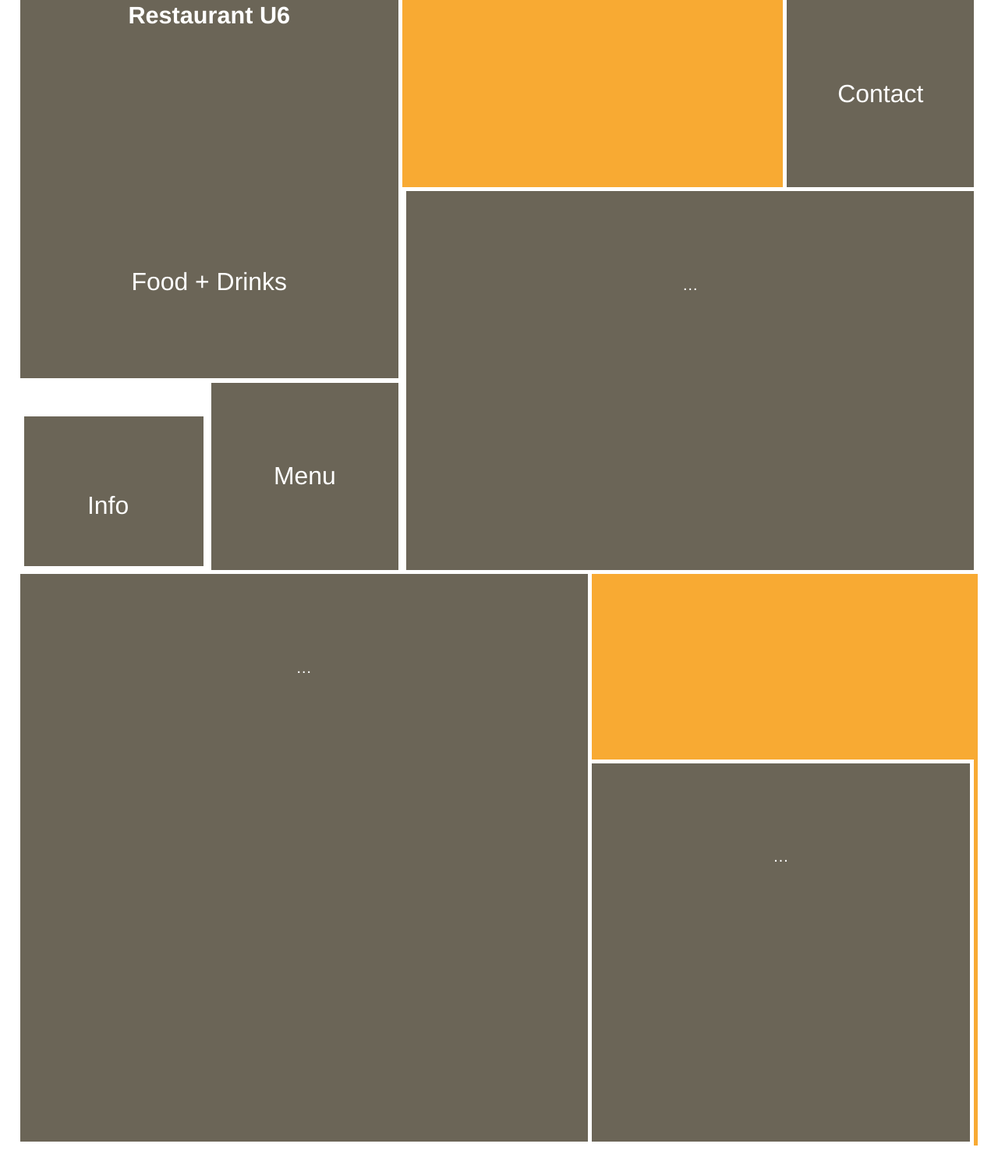
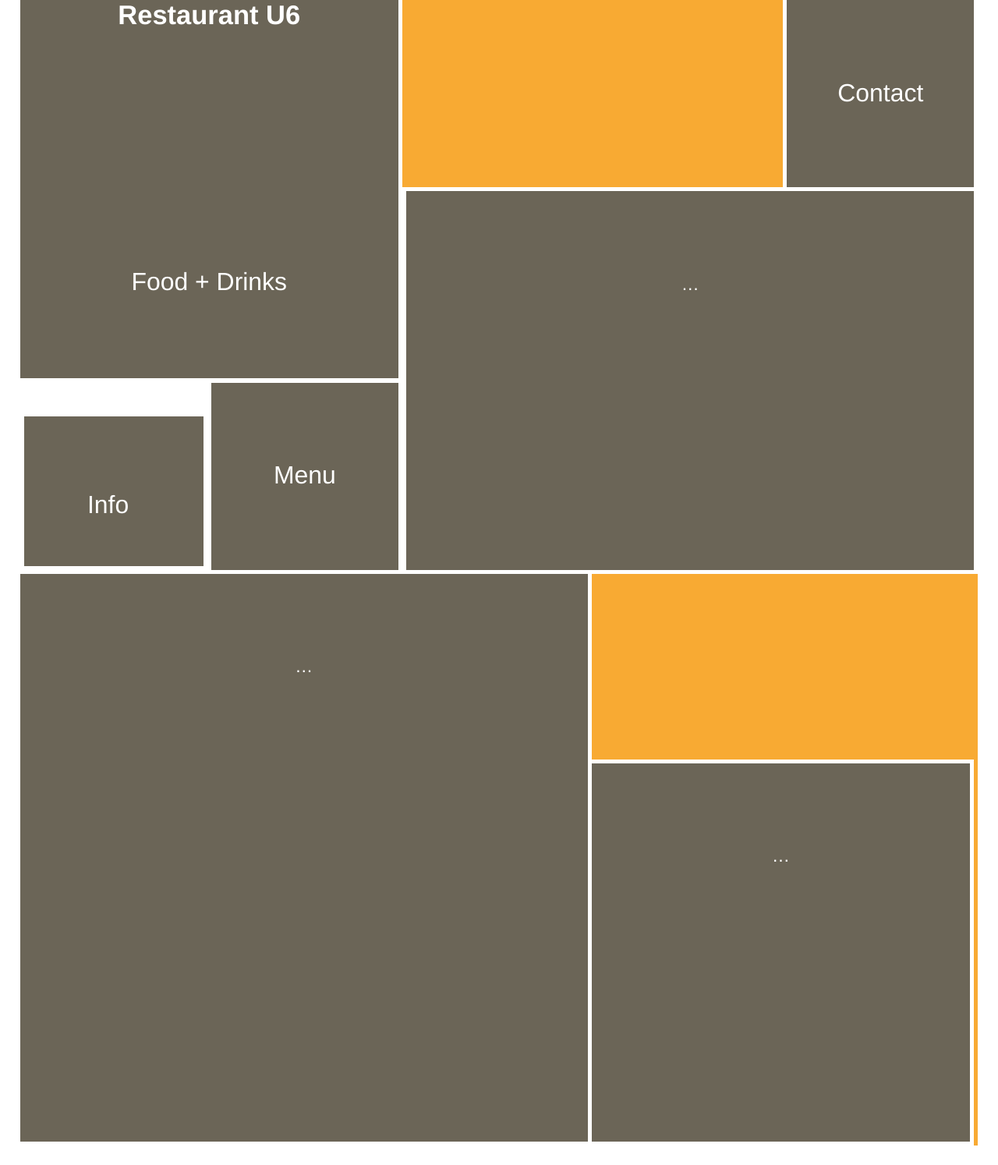
Before and after one commit to cornae/u6, a Jekyll site: the page built from index.html, in a window 1280 px wide. Shown: the whole page at 78% size. Built offline with Jekyll 4.4.1, drawn with Linux system fonts in a browser that asks for light colours.

Commit message:
Typographic corrections

```diff
--- a/_includes/style/base.css
+++ b/_includes/style/base.css
@@ -4,7 +4,7 @@
 	background-color: white;
 	padding: 0;
 	margin: 0;
-	font: 16px "Helvetica Neue", Arial, Helvetica, Geneva, sans-serif;
+	font: 18px/30px "Helvetica Neue", Arial, Helvetica, Geneva, sans-serif;
 }
 
 /* @group Global navigation */
@@ -95,11 +95,9 @@
 	outline: 4px white solid;
 	background-color: #6b6557;
 	color: white;
-	padding: 82px 15px 15px;
+	padding: 78px 15px 15px;
 	width: 188px;
 	height: 188px;
-	line-height: 24px;
-	font-size: 16px;
 	overflow: hidden;
 	position: relative;
 	z-index: 1;
```
